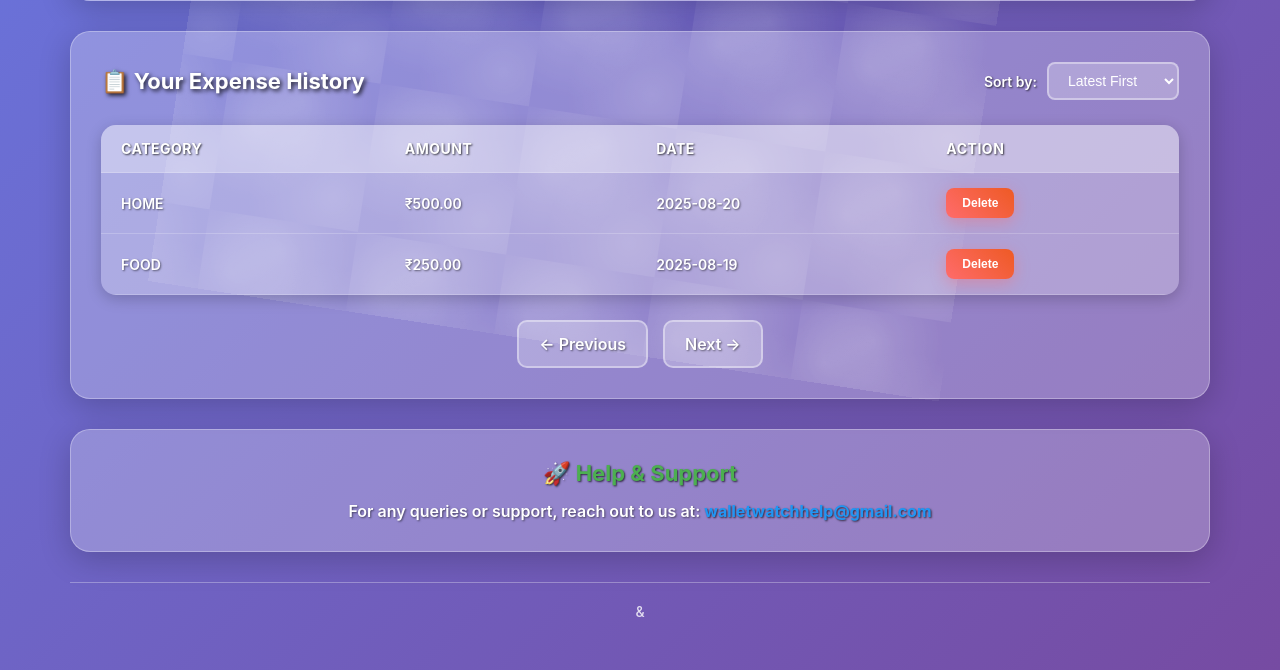
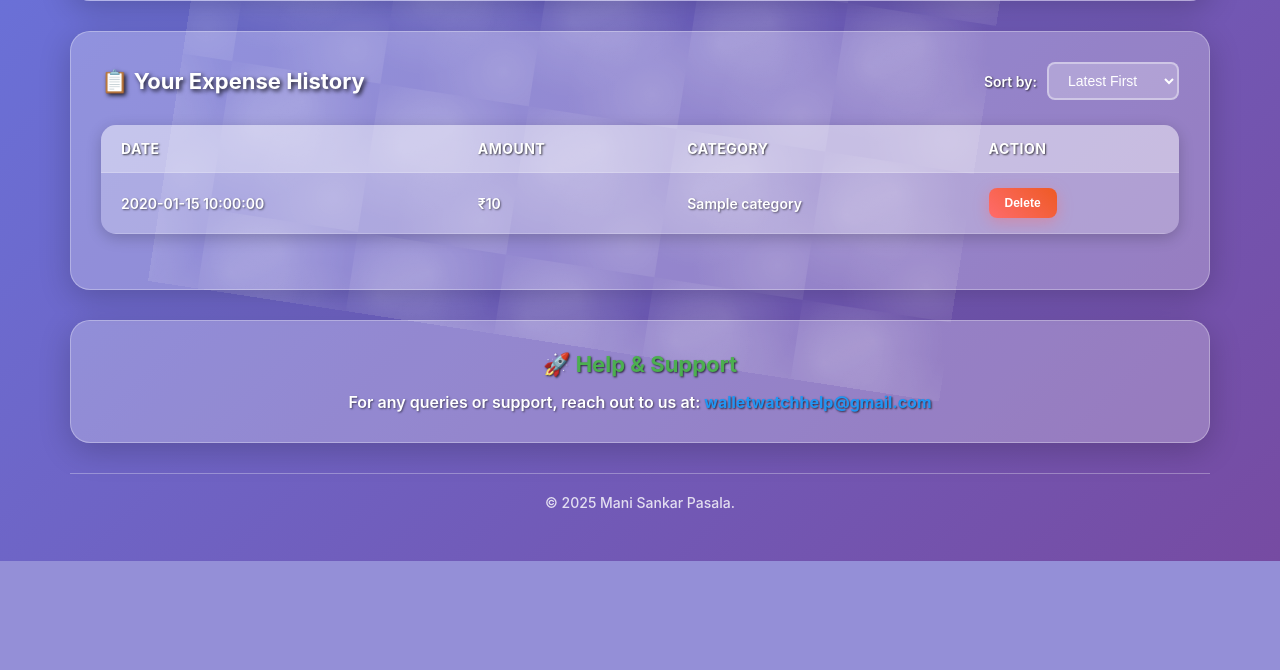
Before and after one commit to manisankar29/Expenditure-Tracker, a Flask app: template templates/add_expense.html in a window 1280 px wide. Shown: the part 675-1345 px from the top of the page. After the commit the page ends 1236 px from the top, so only its background shows below. Run offline with Flask 3, Linux system fonts and the light colour scheme; the template is opened without the code that fills it: most values are stand-ins (such as "Sample title", 1, 10 or a date in 2020).

Commit message:
Add files via upload

```diff
--- a/templates/add_expense.html
+++ b/templates/add_expense.html
@@ -814,8 +814,8 @@
         <div class="sort-container">
           <label for="sort">Sort by:</label>
           <select id="sort" class="sort-select" onchange="sortExpenses()">
-            <option value="desc">Latest First</option>
-            <option value="asc">Earliest First</option>
+            <option value="desc" {% if sort == 'desc' %}selected{% endif %}>Latest First</option>
+            <option value="asc" {% if sort == 'asc' %}selected{% endif %}>Earliest First</option>
           </select>
         </div>
       </div>
@@ -823,42 +823,37 @@
       <table class="expenses-table">
         <thead>
           <tr>
-            <th>CATEGORY</th>
-            <th>AMOUNT</th>
-            <th>DATE</th>
-            <th>ACTION</th>
+            <th>Date</th>
+            <th>Amount</th>
+            <th>Category</th>
+            <th>Action</th>
           </tr>
         </thead>
         <tbody>
+          {% for item in expenses %}
             <tr>
-            <td class="category-cell">HOME</td>
-            <td class="amount-cell">₹500.00</td>
-            <td>2025-08-20</td>
+              <td>{{ item.date }}</td>
+              <td class="amount-cell">₹{{ item.amount }}</td>
+              <td class="category-cell">{{ item.category }}</td>
               <td>
                 <form method="POST" action="/delete" style="display:inline;">
-                <input type="hidden" name="expense_id" value="1">
+                  <input type="hidden" name="expense_id" value="{{ item.id }}">
                   <button type="submit" class="delete-btn" onclick="return confirm('Are you sure you want to delete this expense?')">Delete</button>
                 </form>
               </td>
             </tr>
-          <tr>
-            <td class="category-cell">FOOD</td>
-            <td class="amount-cell">₹250.00</td>
-            <td>2025-08-19</td>
-            <td>
-              <form method="POST" action="/delete" style="display:inline;">
-                <input type="hidden" name="expense_id" value="2">
-                <button type="submit" class="delete-btn" onclick="return confirm('Are you sure you want to delete this expense?')">Delete</button>
-              </form>
-            </td>
-          </tr>
+          {% endfor %}
         </tbody>
       </table>
 
-      <!-- Pagination -->
+      <!-- Pagination Controls -->
       <div class="pagination">
-        <a href="?page=1&sort=desc">← Previous</a>
-        <a href="?page=2&sort=desc">Next →</a>
+        {% if page > 1 %}
+          <a href="?page={{ page - 1 }}&sort={{ sort }}">← Previous</a>
+        {% endif %}
+        {% if total > page * 15 %}
+          <a href="?page={{ page + 1 }}&sort={{ sort }}">Next →</a>
+        {% endif %}
       </div>
     </section>
 
@@ -870,4 +865,17 @@
 
     <!-- Copyright -->
     <div class="copyright">
-      <p>&
+      <p>&copy; 2025 Mani Sankar Pasala.</p>
+    </div>
+  </div>
+
+  <script>
+    function sortExpenses() {
+      const sortValue = document.getElementById("sort").value;
+      const url = new URL(window.location.href);
+      url.searchParams.set('sort', sortValue);
+      window.location.href = url.toString();
+    }
+  </script>
+</body>
+</html>
```
Lines whose indentation alone changed are shown as unchanged.
